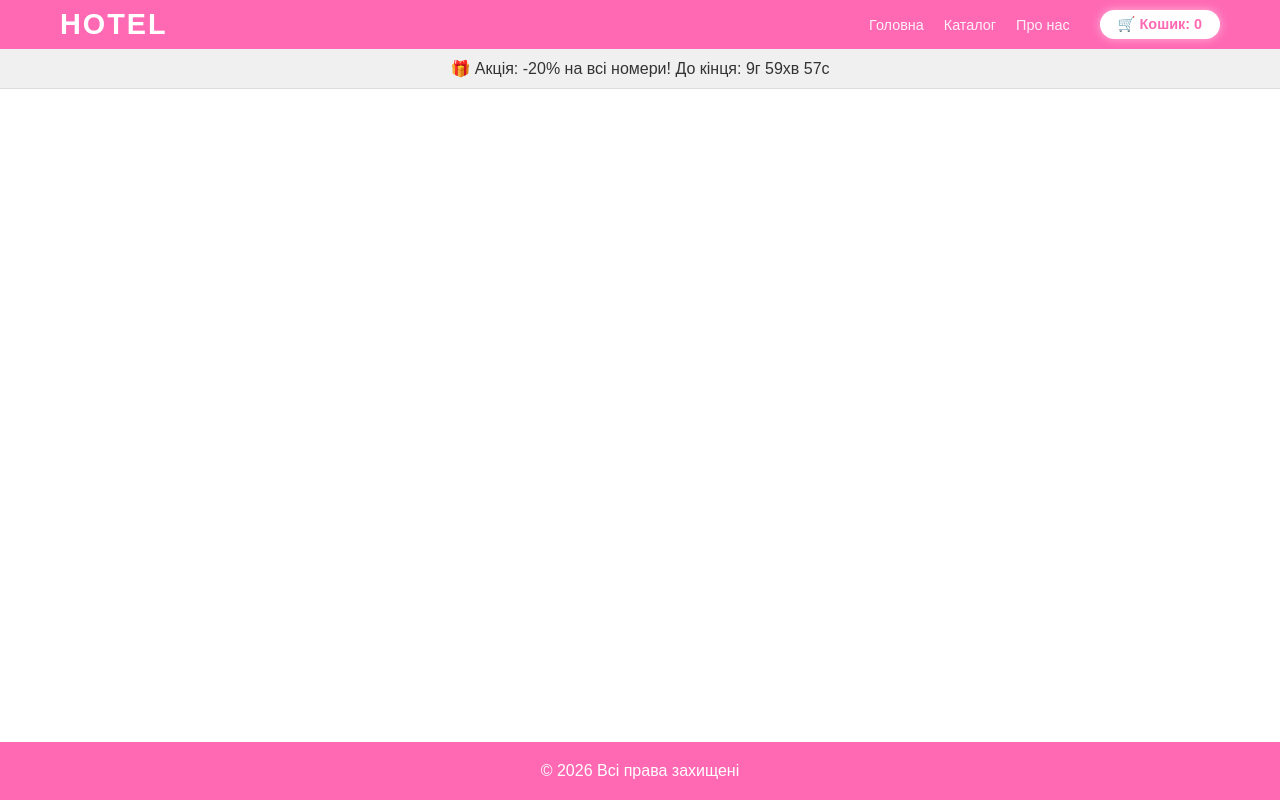
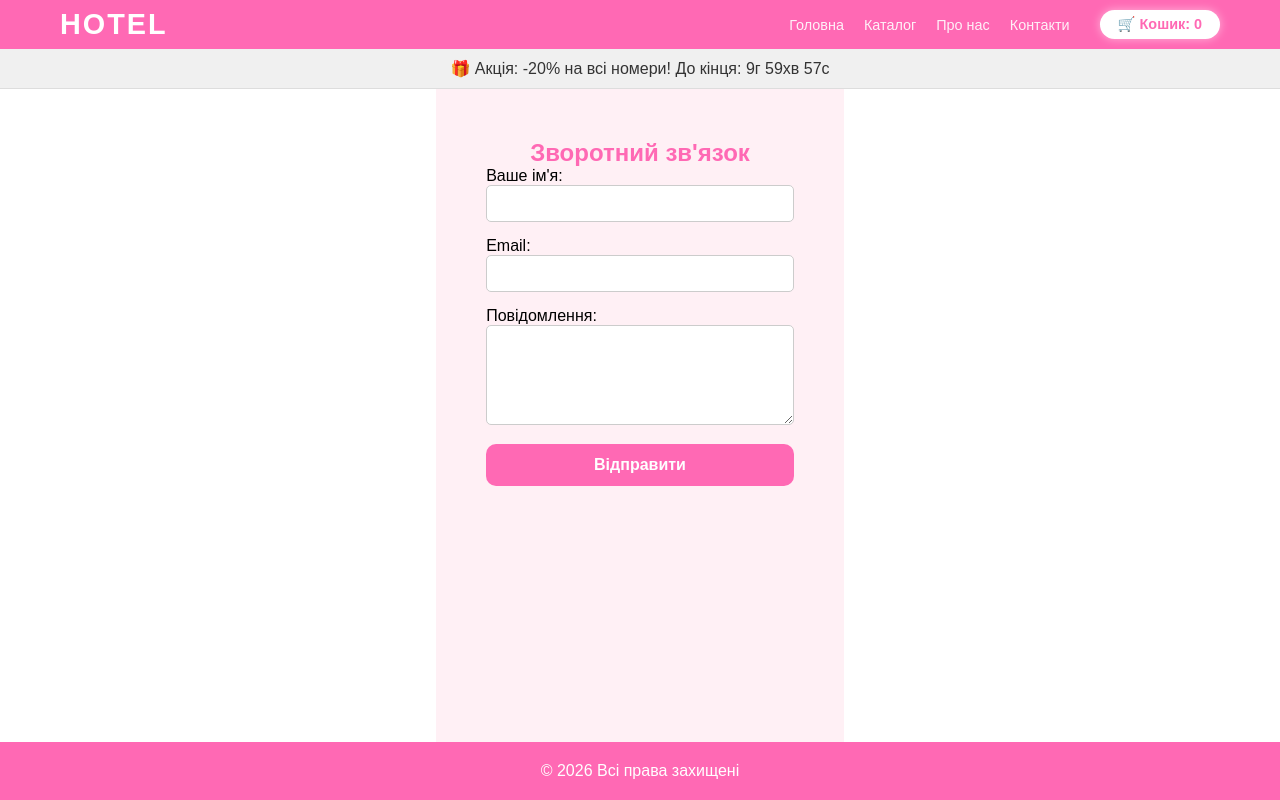
Before and after one commit to KiraAfanasieva/my-react-app, a React (Vite) app: page /contacts in a window 1280 px wide. Built offline with nearby package versions, Linux system fonts and the light colour scheme.

Commit message:
Лабораторна робота 12

```diff
--- a/src/App.jsx
+++ b/src/App.jsx
@@ -9,6 +9,7 @@ import Home from './pages/Home';
 import Catalog from './pages/Catalog';
 import AboutUs from './pages/AboutUs';
 import RoomDetail from './pages/RoomDetail';
+import Contacts from './pages/Contacts';
 
 import './App.css';
 
@@ -48,6 +49,7 @@ function App() {
           <Route path="/catalog" element={<Catalog cartItems={cartItems} onToggleCart={toggleCart} />} />
           <Route path="/about" element={<AboutUs />} />
           <Route path="/room/:id" element={<RoomDetail />} />
+          <Route path="/contacts" element={<Contacts />} />
         </Routes>
 
         <Footer />
--- a/src/components/Header.jsx
+++ b/src/components/Header.jsx
@@ -1,5 +1,6 @@
 import React from 'react';
 import { Link } from 'react-router-dom';
+
 const Header = ({ cartCount }) => {
   return (
     <header className="header">
@@ -11,6 +12,7 @@ const Header = ({ cartCount }) => {
             <li><Link to="/">Головна</Link></li>
             <li><Link to="/catalog">Каталог</Link></li>
             <li><Link to="/about">Про нас</Link></li>
+            <li><Link to="/contacts">Контакти</Link></li>
           </ul>
 
           <div className="cart-icon">
@@ -21,4 +23,5 @@ const Header = ({ cartCount }) => {
     </header>
   );
 };
+
 export default Header;
--- /dev/null
+++ b/src/pages/Contacts.jsx
@@ -0,0 +1,80 @@
+import React, { useState } from 'react';
+
+const Contacts = () => {
+  const [formData, setFormData] = useState({ name: '', email: '', message: '' });
+  const [errors, setErrors] = useState({});
+  const [isSubmitted, setIsSubmitted] = useState(false);
+  const validate = () => {
+    let newErrors = {};
+    if (!formData.name) newErrors.name = "Ім'я обов'язкове";
+    if (!formData.email.includes('@')) {
+      newErrors.email = "Email має містити символ '@'";
+    }
+
+    if (formData.message.length < 10) {
+      newErrors.message = "Повідомлення має бути не коротшим за 10 символів";
+    }
+
+    setErrors(newErrors);
+    return Object.keys(newErrors).length === 0;
+  };
+
+  const handleSubmit = (e) => {
+    e.preventDefault();
+    if (validate()) {
+      console.log("Дані відправлено:", formData);
+      setIsSubmitted(true);
+      setFormData({ name: '', email: '', message: '' });
+    }
+  };
+
+  const handleChange = (e) => {
+    const { name, value } = e.target;
+    setFormData({ ...formData, [name]: value });
+  };
+
+  return (
+    <main className="main-content" style={{ padding: '50px', maxWidth: '600px', margin: '0 auto' }}>
+      <h2 style={{ color: '#ff69b4', textAlign: 'center' }}>Зворотний зв'язок</h2>
+
+      {isSubmitted ? (
+        <div style={{ color: 'green', textAlign: 'center', fontSize: '1.2rem' }}>
+          ✨ Дякуємо! Ваше повідомлення надіслано.
+        </div>
+      ) : (
+        <form onSubmit={handleSubmit} style={{ display: 'flex', flexDirection: 'column', gap: '15px' }}>
+          <div>
+            <label>Ваше ім'я:</label>
+            <input
+              type="text" name="name" value={formData.name} onChange={handleChange}
+              style={{ width: '100%', padding: '10px', borderRadius: '5px', border: '1px solid #ccc' }}
+            />
+            {errors.name && <span style={{ color: 'red', fontSize: '0.8rem' }}>{errors.name}</span>}
+          </div>
+
+          <div>
+            <label>Email:</label>
+            <input
+              type="email" name="email" value={formData.email} onChange={handleChange}
+              style={{ width: '100%', padding: '10px', borderRadius: '5px', border: '1px solid #ccc' }}
+            />
+            {errors.email && <span style={{ color: 'red', fontSize: '0.8rem' }}>{errors.email}</span>}
+          </div>
+
+          <div>
+            <label>Повідомлення:</label>
+            <textarea
+              name="message" value={formData.message} onChange={handleChange}
+              style={{ width: '100%', padding: '10px', borderRadius: '5px', border: '1px solid #ccc', minHeight: '100px' }}
+            />
+            {errors.message && <span style={{ color: 'red', fontSize: '0.8rem' }}>{errors.message}</span>}
+          </div>
+
+          <button type="submit" className="book-btn" style={{ cursor: 'pointer' }}>Відправити</button>
+        </form>
+      )}
+    </main>
+  );
+};
+
+export default Contacts;
```
